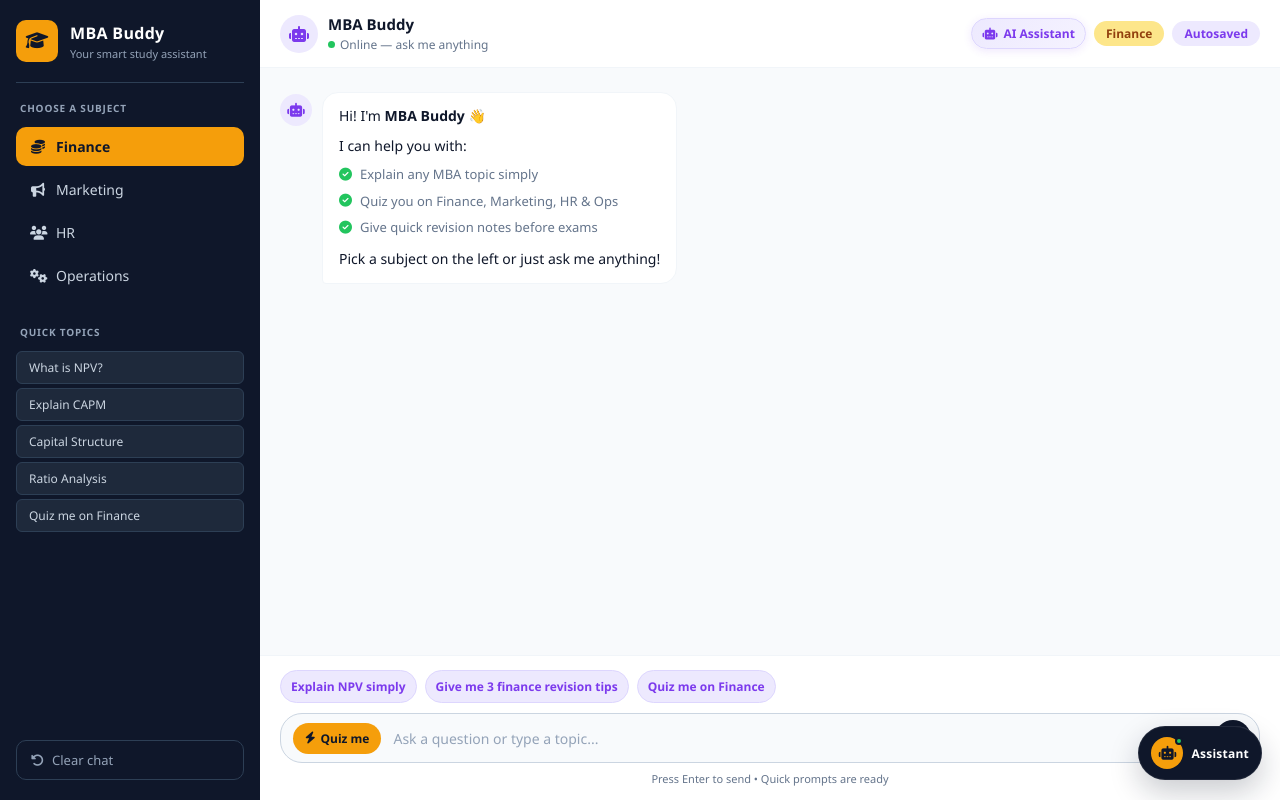
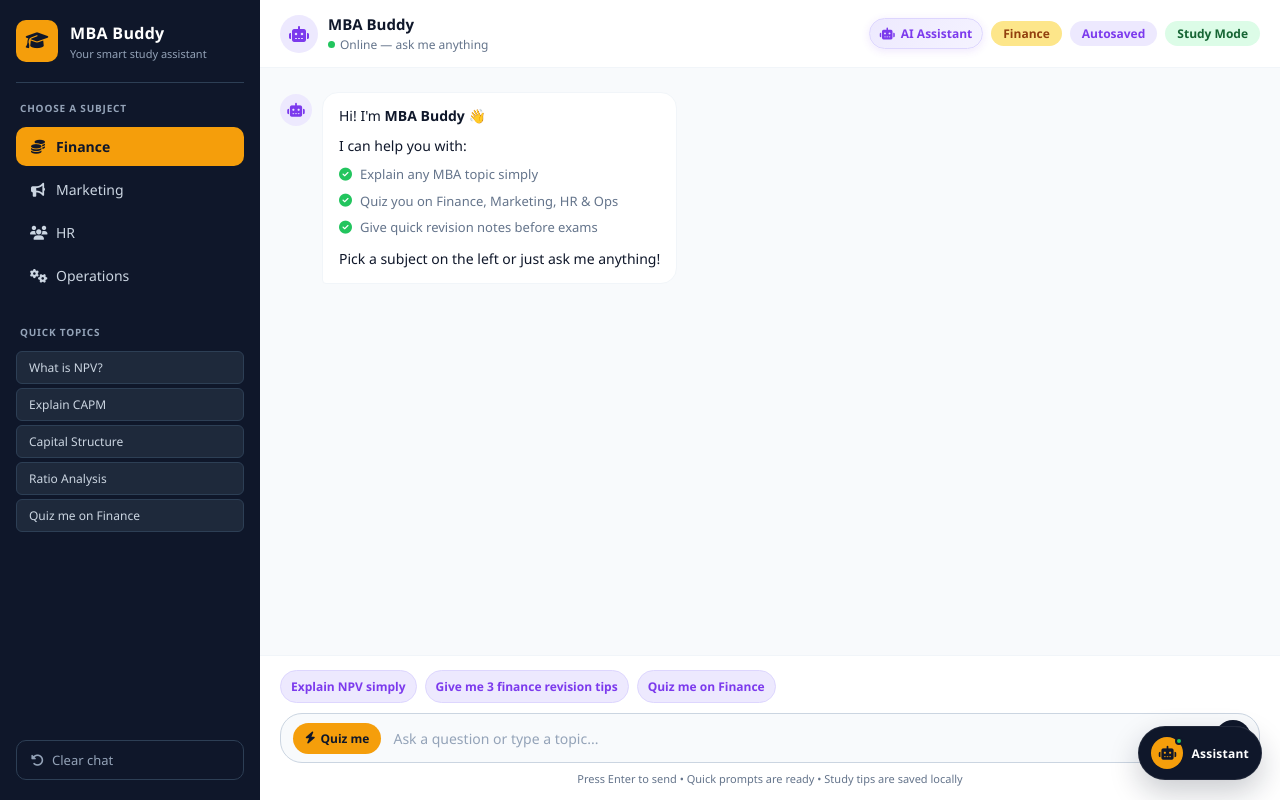
Before and after one commit to shiwanshuverma47-netizen/AI-Chatbot, a plain HTML site: page index.html in a window 1280 px wide. Drawn offline with Linux system fonts and the light colour scheme; a script that the page names is missing.

Commit message:
Refine study mode badge

```diff
--- a/index.html
+++ b/index.html
@@ -104,6 +104,7 @@
         </div>
         <div class="header-badge" id="activeBadge">Finance</div>
         <div class="header-badge saved-badge" id="saveStatus">Autosaved</div>
+        <div class="header-badge mode-pill">Study Mode</div>
       </div>
     </header>
 
@@ -145,7 +146,7 @@
           <i class="fa-solid fa-paper-plane"></i>
         </button>
       </div>
-      <div class="input-hint">Press Enter to send • Quick prompts are ready</div>
+      <div class="input-hint">Press Enter to send • Quick prompts are ready • Study tips are saved locally</div>
     </div>
 
   </main>
--- a/style.css
+++ b/style.css
@@ -273,6 +273,10 @@ body {
   background: var(--purple-light);
   color: var(--purple);
 }
+.mode-pill {
+  background: #dcfce7;
+  color: #166534;
+}
 
 /* ===== MESSAGES ===== */
 .messages {
```
